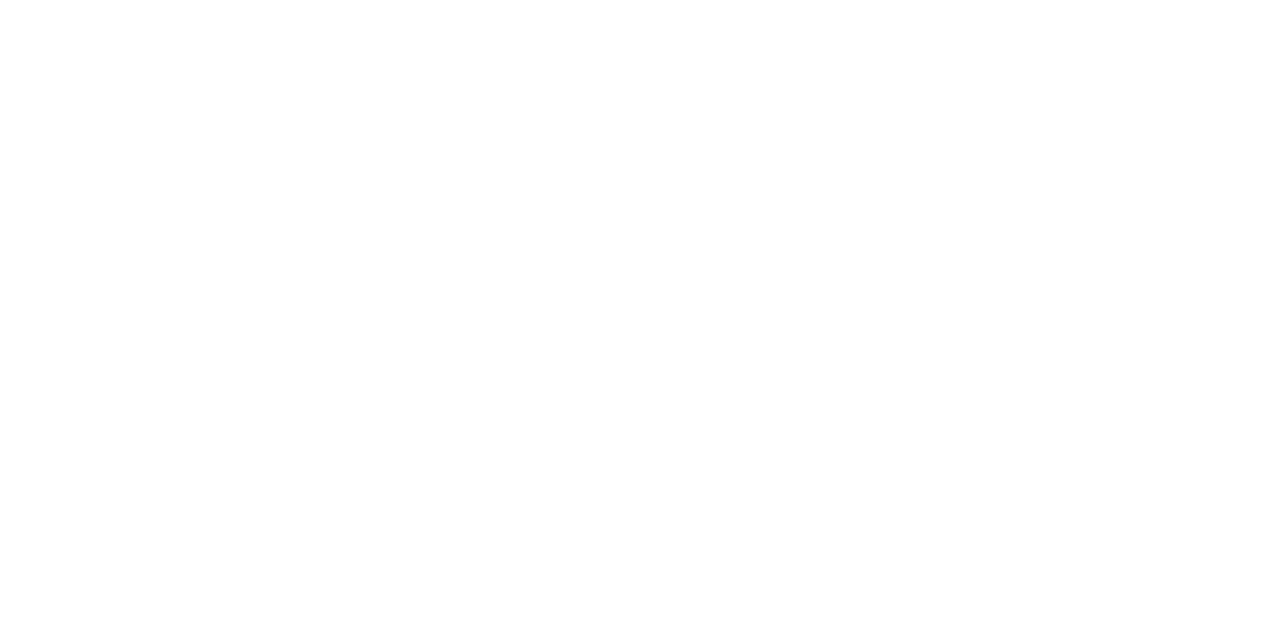
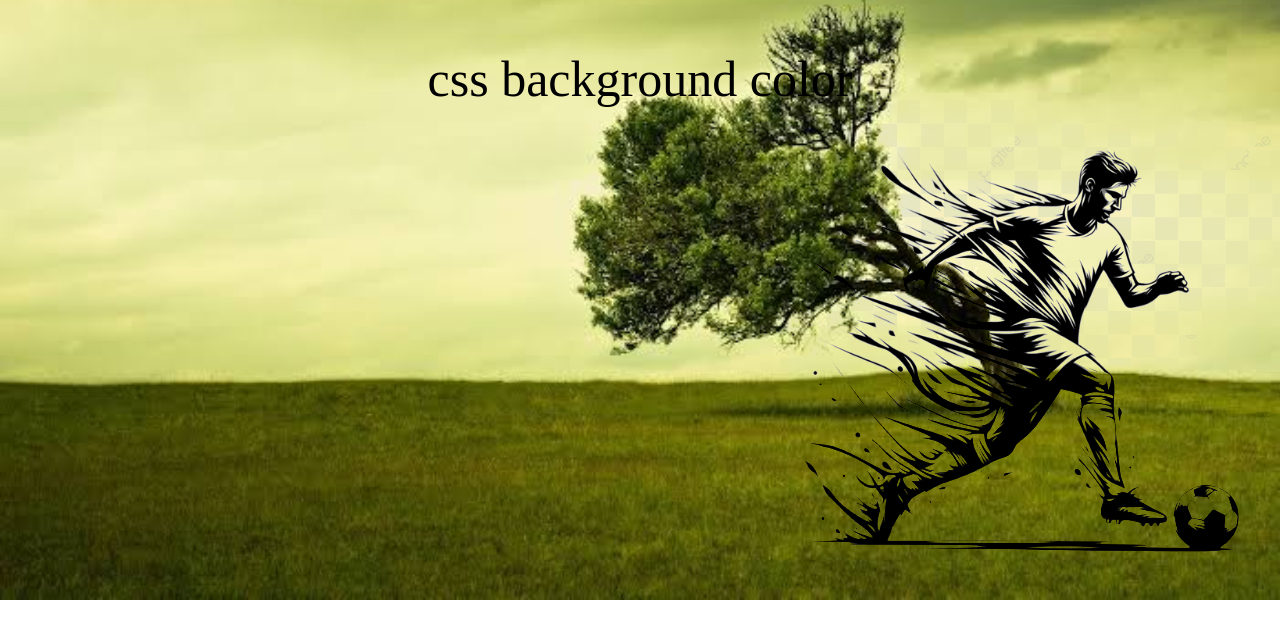
Before and after one commit to programmarxplorex/class-4, a plain HTML site: page index.html in a window 1280 px wide. Drawn offline with Linux system fonts and the light colour scheme.

Commit message:
background property

```diff
--- a/index.html
+++ b/index.html
@@ -1,12 +1,17 @@
 <!DOCTYPE html>
 <html lang="en">
+
 <head>
     <meta charset="UTF-8">
     <meta name="viewport" content="width=device-width, initial-scale=1.0">
-    <title>Class-4</title>
+    <title>Document</title>
     <link rel="stylesheet" href="style.css">
 </head>
+
 <body>
+    <div class="box">
+        css background color
+    </div>
+</body>
 
-</body>
 </html>
--- a/style.css
+++ b/style.css
@@ -0,0 +1,22 @@
+body{
+    margin: 0;
+}
+.box{
+  text-align: center;
+  height: 500px;
+  font-size: 50px;
+  padding: 50px;
+  /* background-image: url('1\ \(2\).gif'), url('1\ \(3\).gif') ; */
+  /* background-image: url('' )url('tree.jpg'); */
+  /* background-image: url('1\ \(1\).gif' */
+  background-image: url('player.png'), url('tree.jpg');
+  background-repeat: no-repeat;
+  background-position: right bottom ,center  bottom;
+  background-size: initial;
+  background-size:500px , cover;
+  background-blend-mode:darken;
+  /* background: url(1\ \(1\).gif) no-repeat center;
+  background-size: cover;
+   */
+
+}
```
Also changed, not shown: 1 (2).gif (added), 1 (3).gif (added), 1 (5).gif (added), player.png (added), tree 2.jpg (added), tree 3.avif (added), tree.jpg (added), 2 other files.
